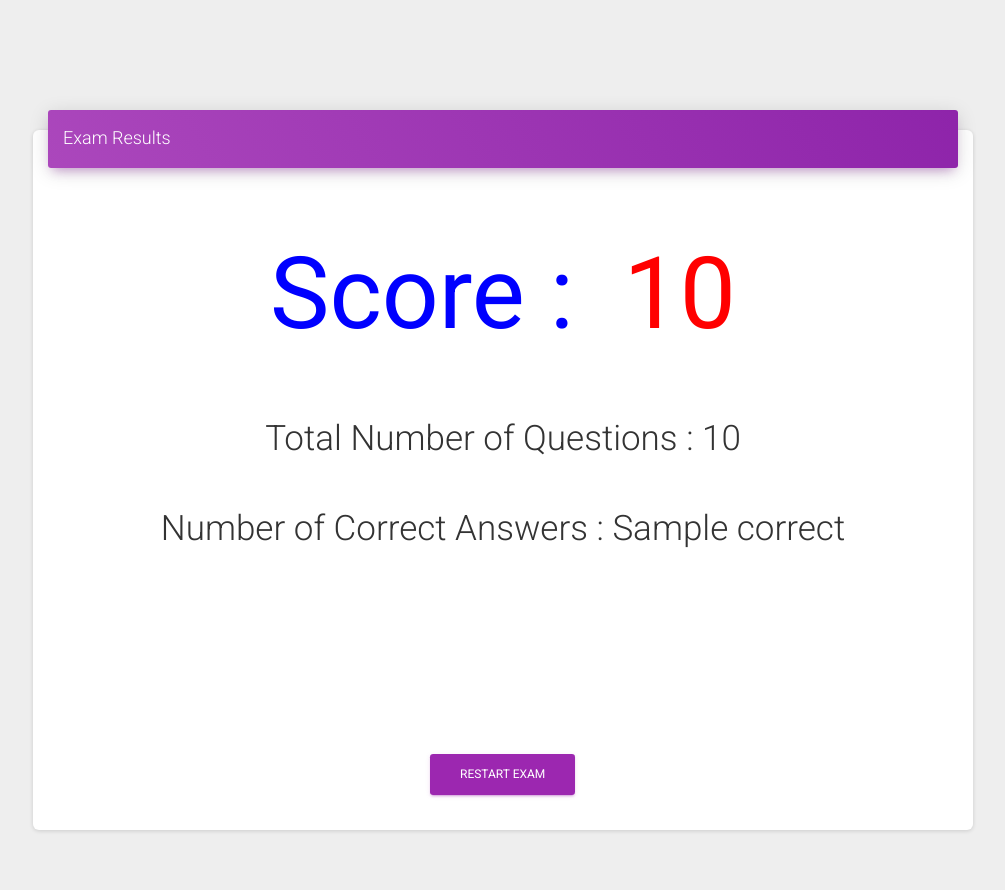
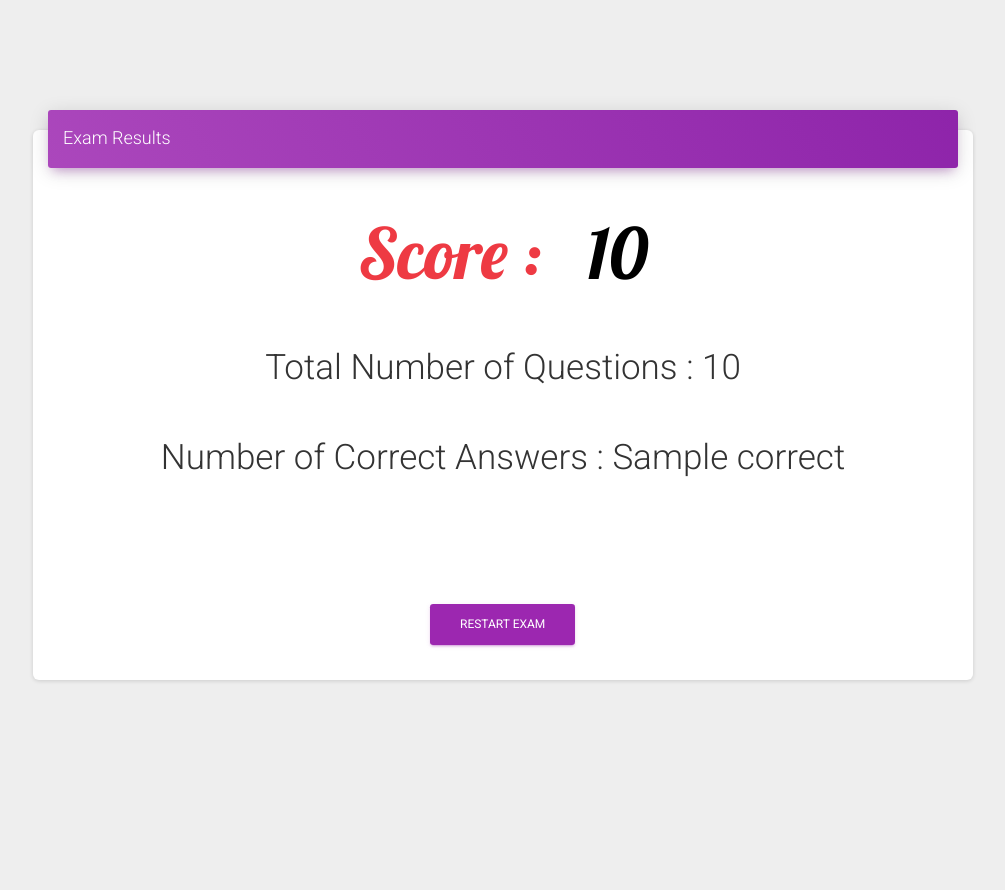
Before and after one commit to yin0105/Exam_Django, a Django app: template exam/exam/templates/evaluate.html in a window 1280 px wide. Shown: the whole page, without its empty margins (137-1142 px from the left). After the commit the page ends 682 px from the top, so only its background shows below. Run offline with Django 3.2, Linux system fonts and the light colour scheme; the template is opened without the code that fills it: most values are stand-ins (such as "Sample title", 1, 10 or a date in 2020); parts of the project's set-up code (start-up, migrations or seed data) failed here and were passed over; some libraries are stand-ins or nearby versions.

Commit message:
Fix as client's requirements

```diff
--- a/exam/exam/static/css/my.css
+++ b/exam/exam/static/css/my.css
@@ -5,7 +5,7 @@
 }
 
 .card {
-    height: 700px;
+    height: 550px;
     top: 0px;
 }
 
@@ -27,7 +27,7 @@
 
 .card-content {
     margin: 30px 50px;
-    height: 450px
+    height: 400px
 
 }
 
@@ -62,3 +62,26 @@ label {
     font-size: 100px;
     color: red;
 }
+
+#header {
+    font-size: 20px;
+    font-style: italic;
+    font-weight: bold;
+}
+
+#pre-ans {
+    font-style: italic;
+    color: cadetblue;
+}
+
+.your_score {
+    text-align: center;
+    font-size: 70px !important;
+    font-family: 'Lobster';
+    margin: 15px 0 25px 0;
+    color: #ee3a43;
+}
+
+.your_score span {
+    color: #000;
+}
--- a/exam/exam/templates/evaluate.html
+++ b/exam/exam/templates/evaluate.html
@@ -10,7 +10,7 @@
   <link rel="canonical" href="https://appseed.us/admin-dashboards/django-dashboard-material">
 
   <title>
-    Sports Analytics Dashboard - {% block title %}{% endblock %} | AppSeed
+    Exam
   </title>
 
   <meta content='width=device-width, initial-scale=1.0, maximum-scale=1.0, user-scalable=0, shrink-to-fit=no' name='viewport' />
@@ -21,6 +21,7 @@
   <!-- CSS Files -->
   <link href="/static/css/material-dashboard.css?v=2.1.2" rel="stylesheet" />
   <link href="/static/css/my.css" rel="stylesheet" />
+  <link href="https://fonts.googleapis.com/css?family=PT+Sans:400,700|Ubuntu:400,500,700|Lobster" rel="stylesheet" type="text/css">
   <!-- CSS Just for demo purpose, don't include it in your project -->
   <!-- <link href="/static/demo/demo.css" rel="stylesheet" /> -->
 
@@ -48,13 +49,13 @@
                 </div>
                 <div class="card-body">
                   <div class="card-content">
-                    <div class="d-flex justify-content-md-center first_page">
-                      <label class="lb-score">
+                    <div class="d-flex justify-content-md-center">
+                      <div class="your_score">
                         Score :
-                      </label>
-                      <label class="score">
-                        &nbsp;&nbsp;{{ score }}
-                      </label>
+                        <span>
+                          &nbsp;&nbsp;{{ score }}
+                        </span>
+                      </div>
                     </div>
                     <div class="row justify-content-md-center first_page">
                       Total Number of Questions : {{ total }}
--- a/exam/exam/templates/index.html
+++ b/exam/exam/templates/index.html
@@ -10,7 +10,7 @@
   <link rel="canonical" href="https://appseed.us/admin-dashboards/django-dashboard-material">
 
   <title>
-    Sports Analytics Dashboard - {% block title %}{% endblock %} | AppSeed
+    Exam
   </title>
 
   <meta content='width=device-width, initial-scale=1.0, maximum-scale=1.0, user-scalable=0, shrink-to-fit=no' name='viewport' />
--- a/exam/exam/views.py
+++ b/exam/exam/views.py
@@ -98,5 +98,8 @@ def exam(request):
         context["btn_name"] = "Finish"
     print("cur = " + str(current_q_number))
     print(context["o"])
+
+    context["total"] = q_count
+    context["cur"] = current_q_number
     html_template = loader.get_template( 'exam.html' )
     return HttpResponse(html_template.render(context, request))
```
Also changed, not shown: exam/exam/templates/exam.html (+40 -7 lines).
